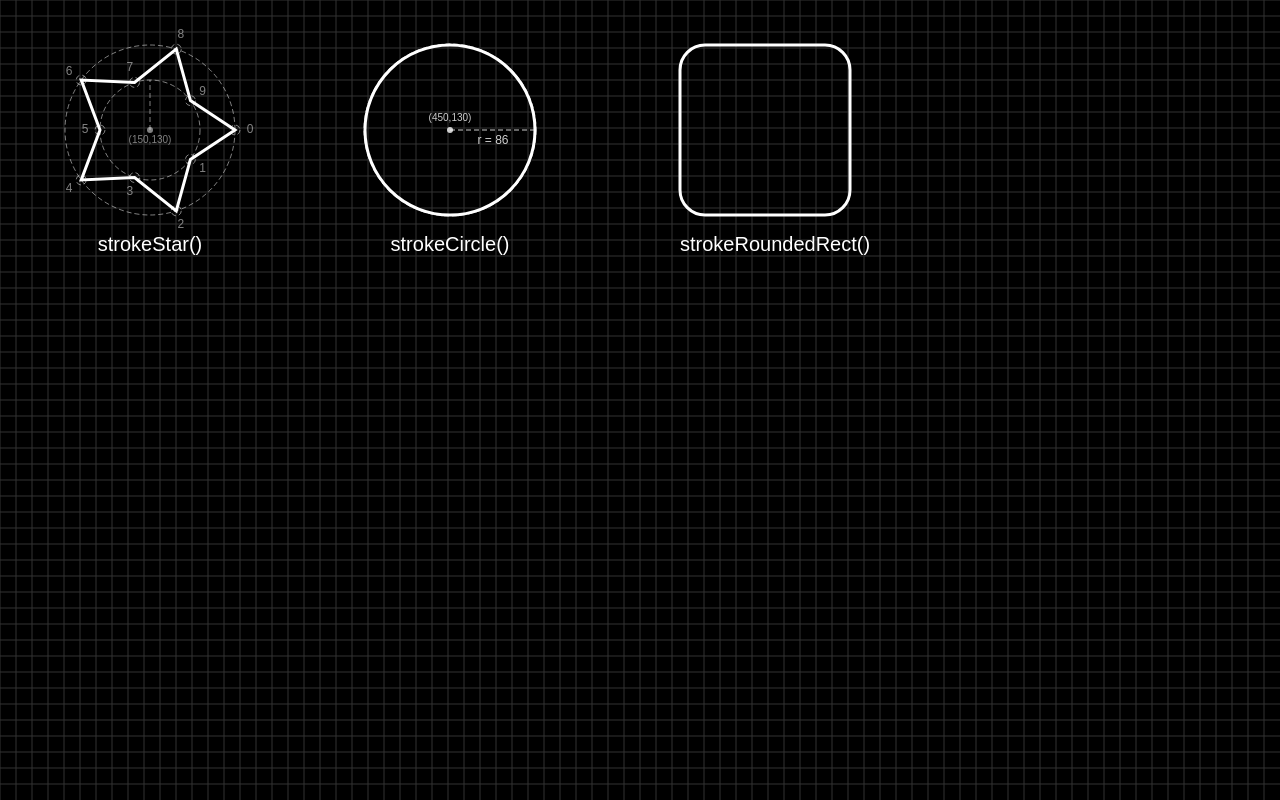
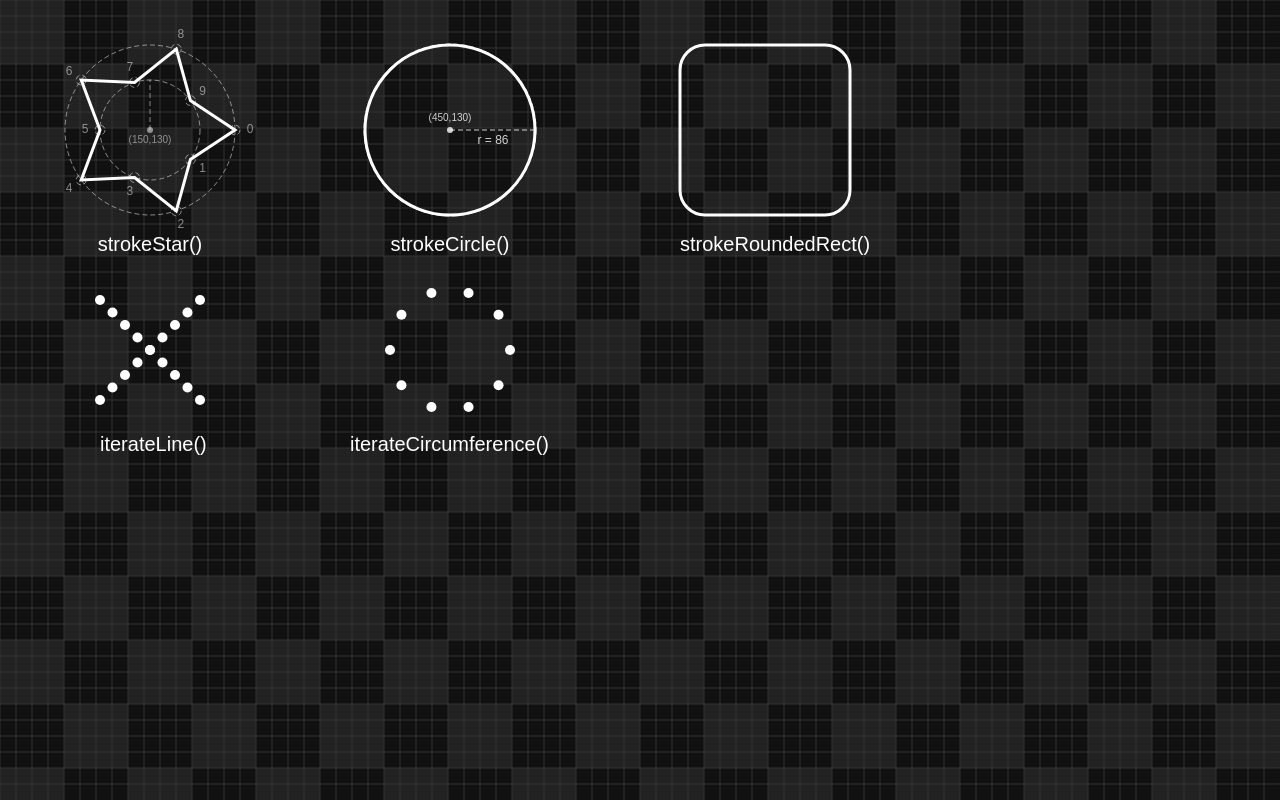
Before and after one commit to gamikun/cazicanvas, a plain HTML site: page index.html in a window 1280 px wide. Drawn offline with Linux system fonts and the light colour scheme.

Commit message:
New demos

```diff
--- a/index.html
+++ b/index.html
@@ -21,6 +21,7 @@
 	function redrawEverything() {
 		cx.shouldDrawModel = true;
 
+		cx.chess(0, 0, cv.offsetWidth, cv.offsetHeight, 64, 64, '#111', '#222');
 		cx.textAlign = 'center';
 		cx.textBaseline = 'top';
 		cx.font = '20px Arial';
@@ -49,6 +50,24 @@
 		cx.textAlign = 'left';
 		cx.strokeRoundedRect(680, 45, 170, 170, 25);
 		cx.fillText('strokeRoundedRect()', 680, 45 + 190);
+
+		var scale = 0.08;
+		cx.iterateLine(100 * scale, 300 * scale, 210 * scale, 410 * scale,
+			function(x, y) {
+				cx.fillCircle(x / scale, y / scale , 5);
+			}
+		)
+		cx.iterateLine(200 * scale, 300 * scale, 90 * scale, 410 * scale,
+			function(x, y) {
+				cx.fillCircle(x / scale, y / scale , 5);
+			}
+		)
+		cx.fillText('iterateLine()', 100, 45 + 390);
+
+		cx.iterateCircumference(450, 350, 60, 10, function(x, y) {
+			cx.fillCircle(x, y, 5);
+		});
+		cx.fillText('iterateCircumference()', 350, 45 + 390);
 	}
 
 	window.onload = function() {
```
